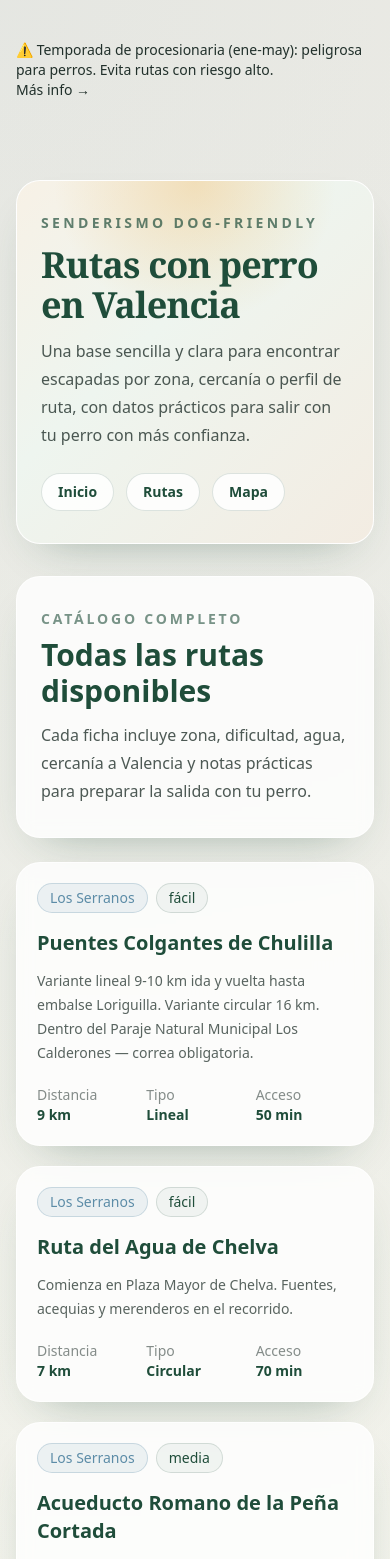
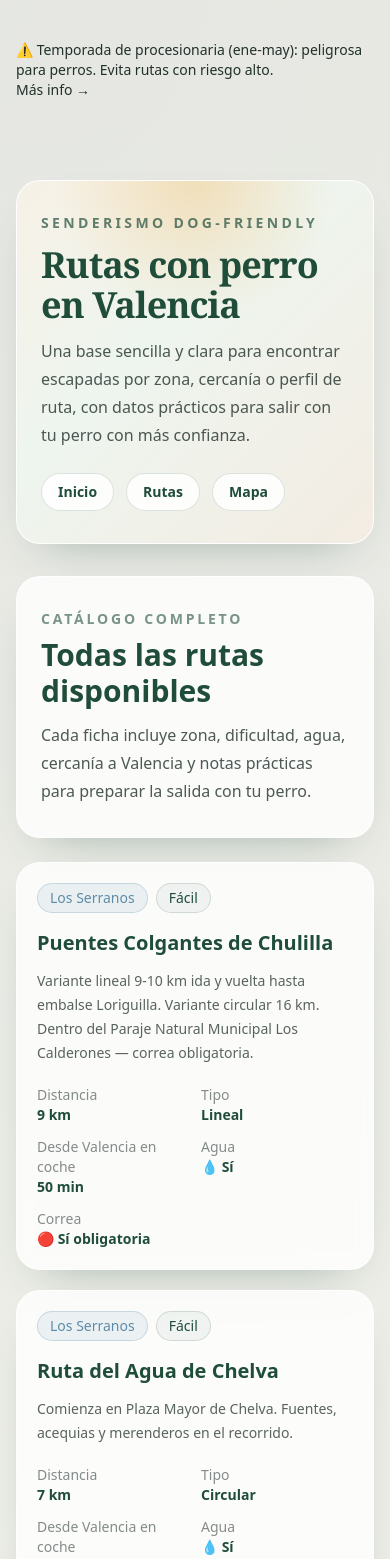
Before and after one commit to eloylt13/rutas-perro-valencia, a Next.js app: page /rutas in a window 390 px wide. Shown: the top 1559 px of the page. Built offline with nearby package versions, Linux system fonts and the light colour scheme.

Commit message:
fix: textos y etiquetas en páginas de rutas

```diff
--- a/app/rutas/[slug]/page.tsx
+++ b/app/rutas/[slug]/page.tsx
@@ -1,7 +1,14 @@
 import type { Metadata } from "next";
 import Link from "next/link";
 import { notFound } from "next/navigation";
-import { getRutaBySlug, getRutas, getZonaSlug } from "@/lib/rutas";
+import {
+  formatDificultad,
+  formatZona,
+  getRutaBySlug,
+  getRutas,
+  getZonaSlug,
+  sanitizeText
+} from "@/lib/rutas";
 import type { Ruta } from "@/types/ruta";
 
 type RutaPageProps = {
@@ -19,7 +26,7 @@ export function generateStaticParams() {
 export const dynamicParams = false;
 
 function buildDescription(ruta: Ruta): string {
-  return `${ruta.nombre} en ${ruta.zona}. ${ruta.distancia_km} km, dificultad ${ruta.dificultad}, acceso desde Valencia en ${ruta.acceso_desde_valencia_min} minutos.`;
+  return `${sanitizeText(ruta.nombre)} en ${formatZona(ruta.zona)}. ${ruta.distancia_km} km, dificultad ${formatDificultad(ruta.dificultad)}, acceso desde Valencia en ${ruta.acceso_desde_valencia_min} minutos.`;
 }
 
 function getConfidenceBadgeStyles(confianza: string): string {
@@ -47,7 +54,7 @@ export async function generateMetadata({
   }
 
   return {
-    title: `${ruta.nombre} | ${ruta.zona}`,
+    title: `${sanitizeText(ruta.nombre)} | ${formatZona(ruta.zona)}`,
     description: buildDescription(ruta)
   };
 }
@@ -64,12 +71,12 @@ export default function RutaDetailPage({ params }: RutaPageProps) {
   const jsonLd = {
     "@context": "https://schema.org",
     "@type": "TouristAttraction",
-    name: ruta.nombre,
+    name: sanitizeText(ruta.nombre),
     description,
     touristType: "Senderismo con perro",
     address: {
       "@type": "PostalAddress",
-      addressLocality: ruta.zona,
+      addressLocality: formatZona(ruta.zona),
       addressRegion: "Valencia"
     },
     geo: {
@@ -88,7 +95,7 @@ export default function RutaDetailPage({ params }: RutaPageProps) {
 
       <section className="panel px-6 py-8 sm:px-8">
         <div className="flex flex-wrap gap-3">
-          <span className="chip border-rio/25 bg-rio/10 text-rio">{ruta.zona}</span>
+          <span className="chip border-rio/25 bg-rio/10 text-rio">{formatZona(ruta.zona)}</span>
           <span className="chip border-bosque/15 bg-bosque/5 text-bosque capitalize">
             {ruta.tipo_ruta}
           </span>
@@ -103,7 +110,7 @@ export default function RutaDetailPage({ params }: RutaPageProps) {
           </Link>
           <div>
             <h2 className="text-3xl font-bold tracking-tight text-bosque sm:text-4xl">
-              {ruta.nombre}
+              {sanitizeText(ruta.nombre)}
             </h2>
             <p className="mt-3 max-w-3xl text-lg leading-8 text-grafito/80">{description}</p>
           </div>
@@ -124,10 +131,12 @@ export default function RutaDetailPage({ params }: RutaPageProps) {
             </div>
             <div className="rounded-2xl bg-bosque/5 p-4">
               <dt className="text-sm text-grafito/60">Dificultad</dt>
-              <dd className="mt-1 text-lg font-semibold text-bosque">{ruta.dificultad}</dd>
+              <dd className="mt-1 text-lg font-semibold text-bosque">
+                {formatDificultad(ruta.dificultad)}
+              </dd>
             </div>
             <div className="rounded-2xl bg-bosque/5 p-4">
-              <dt className="text-sm text-grafito/60">Acceso desde Valencia</dt>
+              <dt className="text-sm text-grafito/60">Desde Valencia en coche</dt>
               <dd className="mt-1 text-lg font-semibold text-bosque">
                 {ruta.acceso_desde_valencia_min} min
               </dd>
@@ -135,7 +144,7 @@ export default function RutaDetailPage({ params }: RutaPageProps) {
             <div className="rounded-2xl bg-bosque/5 p-4">
               <dt className="text-sm text-grafito/60">Agua</dt>
               <dd className="mt-1 text-lg font-semibold text-bosque">
-                {ruta.agua ? "Sí" : "No"}
+                {ruta.agua ? "💧 Sí" : "✗ No"}
               </dd>
             </div>
             <div className="rounded-2xl bg-bosque/5 p-4">
@@ -149,9 +158,9 @@ export default function RutaDetailPage({ params }: RutaPageProps) {
               </dd>
             </div>
             <div className="rounded-2xl bg-bosque/5 p-4">
-              <dt className="text-sm text-grafito/60">Correa obligatoria</dt>
+              <dt className="text-sm text-grafito/60">Correa</dt>
               <dd className="mt-1 text-lg font-semibold text-bosque">
-                {ruta.correa_obligatoria ? "Sí" : "No"}
+                {ruta.correa_obligatoria ? "🔴 Sí obligatoria" : "✓ No obligatoria"}
               </dd>
             </div>
             <div className="rounded-2xl bg-bosque/5 p-4">
@@ -172,7 +181,7 @@ export default function RutaDetailPage({ params }: RutaPageProps) {
         <aside className="space-y-6">
           <article className="panel px-6 py-7 sm:px-8">
             <h3 className="text-xl font-semibold text-bosque">Notas de la ruta</h3>
-            <p className="mt-4 text-base leading-7 text-grafito/80">{ruta.notas}</p>
+            <p className="mt-4 text-base leading-7 text-grafito/80">{sanitizeText(ruta.notas)}</p>
           </article>
 
           <article className="panel px-6 py-7 sm:px-8">
@@ -182,7 +191,7 @@ export default function RutaDetailPage({ params }: RutaPageProps) {
                 href={`/zona/${getZonaSlug(ruta.zona)}`}
                 className="rounded-2xl border border-bosque/10 bg-white px-4 py-3 font-semibold text-bosque hover:border-bosque/35"
               >
-                Ver más rutas en {ruta.zona}
+                Ver más rutas en {formatZona(ruta.zona)}
               </Link>
               <Link
                 href={`/tipo/${ruta.agua ? "con-agua" : "cerca-de-valencia"}`}
--- a/app/rutas/page.tsx
+++ b/app/rutas/page.tsx
@@ -1,6 +1,6 @@
 import type { Metadata } from "next";
 import Link from "next/link";
-import { getRutas } from "@/lib/rutas";
+import { formatDificultad, formatZona, getRutas, sanitizeText } from "@/lib/rutas";
 
 export const metadata: Metadata = {
   title: "Todas las rutas",
@@ -27,12 +27,14 @@ export default function RutasPage() {
         {rutas.map((ruta) => (
           <Link key={ruta.slug} href={`/rutas/${ruta.slug}`} className="panel p-5 hover:border-bosque/35">
             <div className="flex flex-wrap gap-2">
-              <span className="chip border-rio/25 bg-rio/10 text-rio">{ruta.zona}</span>
-              <span className="chip border-bosque/15 bg-bosque/5 text-bosque">{ruta.dificultad}</span>
+              <span className="chip border-rio/25 bg-rio/10 text-rio">{formatZona(ruta.zona)}</span>
+              <span className="chip border-bosque/15 bg-bosque/5 text-bosque">
+                {formatDificultad(ruta.dificultad)}
+              </span>
             </div>
-            <h3 className="mt-4 text-xl font-semibold text-bosque">{ruta.nombre}</h3>
-            <p className="mt-3 text-sm leading-6 text-grafito/75">{ruta.notas}</p>
-            <dl className="mt-5 grid grid-cols-3 gap-3 text-sm">
+            <h3 className="mt-4 text-xl font-semibold text-bosque">{sanitizeText(ruta.nombre)}</h3>
+            <p className="mt-3 text-sm leading-6 text-grafito/75">{sanitizeText(ruta.notas)}</p>
+            <dl className="mt-5 grid grid-cols-2 gap-3 text-sm lg:grid-cols-5">
               <div>
                 <dt className="text-grafito/55">Distancia</dt>
                 <dd className="font-semibold text-bosque">{ruta.distancia_km} km</dd>
@@ -42,8 +44,18 @@ export default function RutasPage() {
                 <dd className="font-semibold capitalize text-bosque">{ruta.tipo_ruta}</dd>
               </div>
               <div>
-                <dt className="text-grafito/55">Acceso</dt>
+                <dt className="text-grafito/55">Desde Valencia en coche</dt>
                 <dd className="font-semibold text-bosque">{ruta.acceso_desde_valencia_min} min</dd>
+              </div>
+              <div>
+                <dt className="text-grafito/55">Agua</dt>
+                <dd className="font-semibold text-bosque">{ruta.agua ? "💧 Sí" : "✗ No"}</dd>
+              </div>
+              <div>
+                <dt className="text-grafito/55">Correa</dt>
+                <dd className="font-semibold text-bosque">
+                  {ruta.correa_obligatoria ? "🔴 Sí obligatoria" : "✓ No obligatoria"}
+                </dd>
               </div>
             </dl>
           </Link>
--- a/app/tipo/[tipo]/page.tsx
+++ b/app/tipo/[tipo]/page.tsx
@@ -2,10 +2,13 @@ import type { Metadata } from "next";
 import Link from "next/link";
 import { notFound } from "next/navigation";
 import {
+  formatDificultad,
+  formatZona,
   getRutasByTipo,
   getTipoDescription,
   getTipoLabel,
   isTipoSoportado,
+  sanitizeText,
   TIPOS_SOPORTADOS
 } from "@/lib/rutas";
 
@@ -68,11 +71,13 @@ export default function TipoPage({ params }: TipoPageProps) {
         {rutas.map((ruta) => (
           <Link key={ruta.slug} href={`/rutas/${ruta.slug}`} className="panel p-5 hover:border-bosque/35">
             <div className="flex flex-wrap gap-2">
-              <span className="chip border-rio/25 bg-rio/10 text-rio">{ruta.zona}</span>
-              <span className="chip border-bosque/15 bg-bosque/5 text-bosque">{ruta.dificultad}</span>
+              <span className="chip border-rio/25 bg-rio/10 text-rio">{formatZona(ruta.zona)}</span>
+              <span className="chip border-bosque/15 bg-bosque/5 text-bosque">
+                {formatDificultad(ruta.dificultad)}
+              </span>
             </div>
-            <h3 className="mt-4 text-xl font-semibold text-bosque">{ruta.nombre}</h3>
-            <p className="mt-3 text-sm leading-6 text-grafito/75">{ruta.notas}</p>
+            <h3 className="mt-4 text-xl font-semibold text-bosque">{sanitizeText(ruta.nombre)}</h3>
+            <p className="mt-3 text-sm leading-6 text-grafito/75">{sanitizeText(ruta.notas)}</p>
             <p className="mt-4 text-sm font-semibold text-bosque">
               Acceso desde Valencia: {ruta.acceso_desde_valencia_min} min
             </p>
--- a/lib/rutas.ts
+++ b/lib/rutas.ts
@@ -67,7 +67,7 @@ function fixUtf8Mojibake(value: string): string {
   let current = value;
 
   for (let index = 0; index < 3; index += 1) {
-    if (!/[ÃÂâ]/.test(current)) {
+    if (!/[ÃƒÆ’Ãƒâ€šÃƒÂ¢]/.test(current)) {
       break;
     }
 
@@ -117,7 +117,19 @@ function normalizeText(value: string): string {
 export function capitalize(value: string): string {
   return fixUtf8Mojibake(value)
     .toLocaleLowerCase("es")
-    .replace(/(^|[\s/'’-])\p{L}/gu, (match) => match.toLocaleUpperCase("es"));
+    .replace(/(^|[\s/'â€™-])\p{L}/gu, (match) => match.toLocaleUpperCase("es"));
+}
+
+export function sanitizeText(value: string): string {
+  return fixUtf8Mojibake(value);
+}
+
+export function formatZona(value: string): string {
+  return capitalize(value);
+}
+
+export function formatDificultad(value: string): string {
+  return capitalize(value);
 }
 
 export function getRutas(): Ruta[] {
@@ -158,7 +170,7 @@ export function getZonas(): string[] {
 
 export function getZonaSlug(zona: string): string {
   return normalizeText(zona)
-    .replace(/['’]/g, "")
+    .replace(/['â€™]/g, "")
     .replace(/[^a-z0-9]+/g, "-")
     .replace(/^-+|-+$/g, "");
 }
@@ -176,7 +188,7 @@ export function getTipoLabel(tipo: TipoSoportado): string {
     case "con-agua":
       return "Rutas con agua";
     case "faciles":
-      return "Rutas fáciles";
+      return "Rutas f\u00e1ciles";
     case "cerca-de-valencia":
       return "Rutas cerca de Valencia";
   }
@@ -185,10 +197,10 @@ export function getTipoLabel(tipo: TipoSoportado): string {
 export function getTipoDescription(tipo: TipoSoportado): string {
   switch (tipo) {
     case "con-agua":
-      return "Recorridos con puntos de agua para paseos más frescos.";
+      return "Recorridos con puntos de agua para paseos m\u00e1s frescos.";
     case "faciles":
-      return "Selección de rutas asequibles para la mayoría de perros y personas.";
+      return "Selecci\u00f3n de rutas asequibles para la mayor\u00eda de perros y personas.";
     case "cerca-de-valencia":
-      return "Escapadas a 45 minutos o menos de Valencia, ordenadas por cercanía.";
+      return "Escapadas a 45 minutos o menos de Valencia, ordenadas por cercan\u00eda.";
   }
 }
```
Also changed, not shown: app/zona/[zona]/page.tsx (+17 -7 lines).
